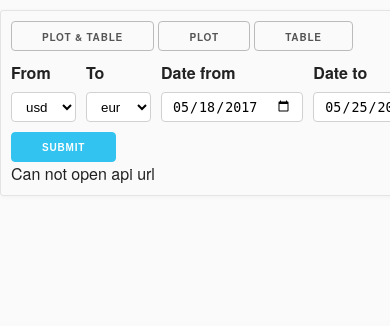
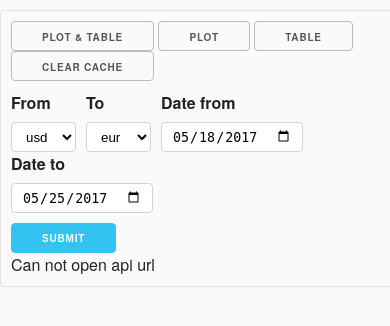
Before and after one commit to adamsvystun/curex, a Django app: page /table/ in a window 390 px wide; the page is wider, and only the part inside the window is pictured. Shown: the top 326 px of that part. Run offline with Django 3.2, Linux system fonts and the light colour scheme; data that the repository does not hold is empty.

Commit message:
Add mobile styles

```diff
--- a/app/static/css/rates.css
+++ b/app/static/css/rates.css
@@ -15,12 +15,14 @@
 }
 .main {
     margin: 10px auto 0 auto;
-    width: 700px;
+    width: 100%;
+    max-width: 700px;
     padding: 10px;
 }
 .nav {
     margin-bottom: 10px;
     display: flex;
+    flex-wrap: wrap;
     justify-content: space-between;
 }
 .form__row {
@@ -31,6 +33,7 @@
 }
 .row {
     display: flex;
+    flex-wrap: wrap;
 }
 .btn {
     display: inline-block;
--- a/app/templates/layouts/main.html
+++ b/app/templates/layouts/main.html
@@ -3,6 +3,7 @@
     <head>
         <meta charset="utf-8">
         <title>Currency exchange</title>
+        <meta name="viewport" content="width=device-width, initial-scale=1.0, maximum-scale=1.0">
         {% block head %}
         {% endblock %}
     </head>
--- a/app/templates/rates.html
+++ b/app/templates/rates.html
@@ -59,16 +59,16 @@
     {% if error %}
         {{ error }}
     {% else %}
-        {% if exchange|length %}
         {% if plot %}
             {% include "components/plot.html" %}
         {% endif %}
         {% if show_table %}
+            {% if exchange|length %}
                     {% include "components/table.html" %}
-            {% endif %}
             {% else %}
                 No exchange rates found for your selection
             {% endif %}
         {% endif %}
+    {% endif %}
 </div>
 {% endblock %}
--- a/app/views.py
+++ b/app/views.py
@@ -33,7 +33,8 @@
             else:
                 try:
                     exchange = get_exchange(cur_from, cur_to, date_from, date_to)
-                    plot = get_plot(exchange, cache_key)
+                    if len(exchange):
+                        plot = get_plot(exchange, cache_key)
                 except ValueError as e:
                     error = str(e)
         if show_table and not exchange:
```
Lines whose indentation alone changed are shown as unchanged.
